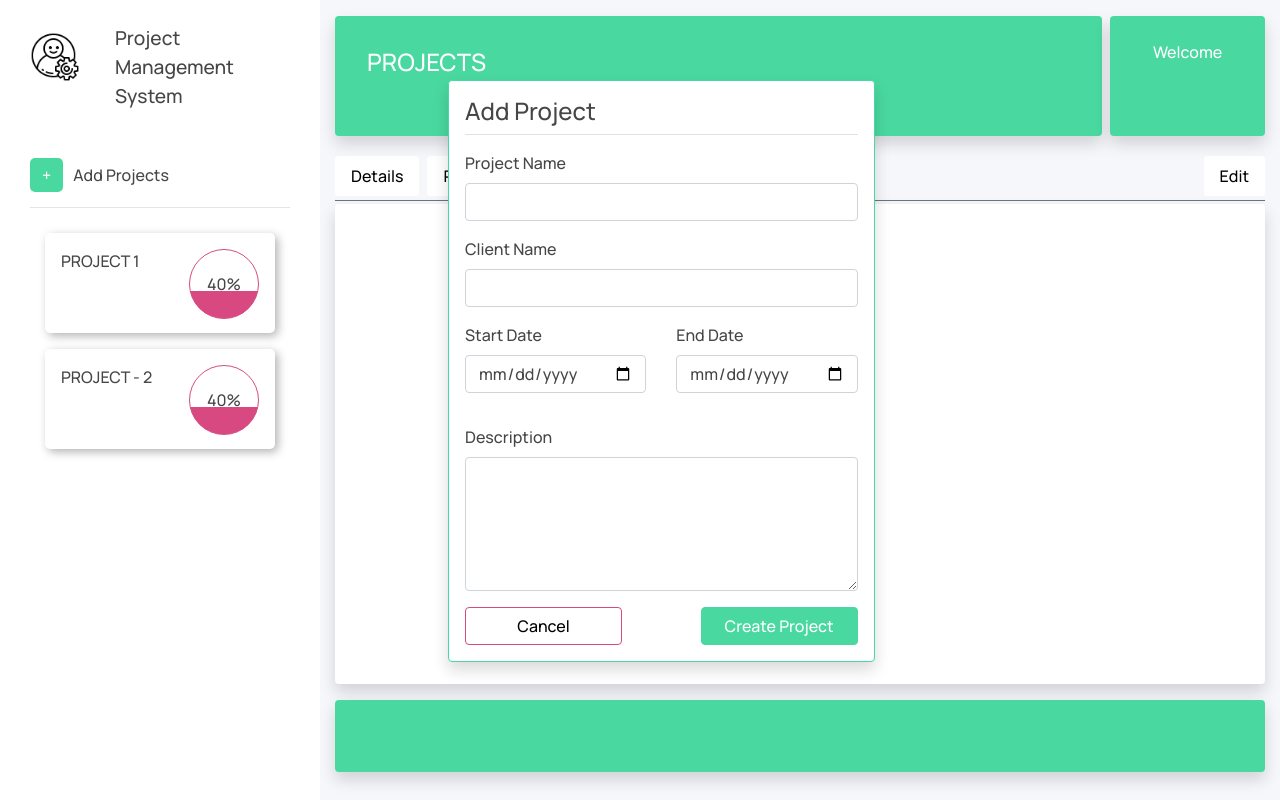
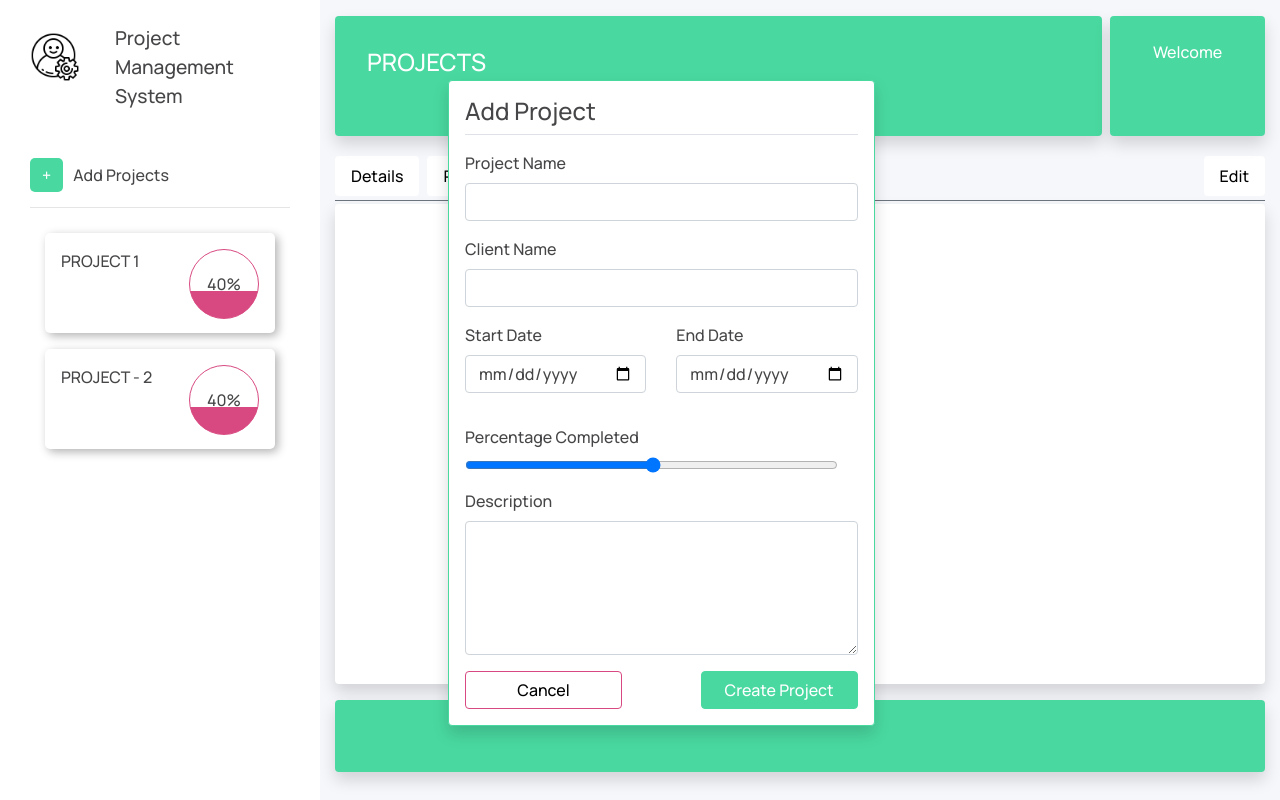
Before and after one commit to JiHaripriya/ProjectManager-Angular, an Angular app: page /projectForm in a window 1280 px wide. Built offline with nearby package versions, Linux system fonts and the light colour scheme.

Commit message:
Add progress bar in project forms

```diff
--- a/src/app/shared/project-form/project-form.component.css
+++ b/src/app/shared/project-form/project-form.component.css
@@ -9,3 +9,7 @@
 .w-40 {
     width: 40% !important;
 }
+
+.w-95{
+    width: 95% !important;
+}
--- a/src/app/shared/project-form/project-form.component.html
+++ b/src/app/shared/project-form/project-form.component.html
@@ -32,11 +32,11 @@
             </div>
         </div>
 
-        <!-- <div class="row form-group">
-            <div class="range range-success col-md-6">
-                <input type="range" name="range" min="1" max="100">
-            </div>
-        </div> -->
+        <div class="row form-group justify-content-between align-items-center">
+            <label for="name">Percentage Completed</label>
+            <input type="range" name="range" min="1" max="100" class="w-95" [(ngModel)]="slider">
+            <span>{{ slider }}</span>
+        </div>
 
         <div class="row form-group">
             <label for="name">Description</label>
--- a/src/app/shared/project-form/project-form.component.ts
+++ b/src/app/shared/project-form/project-form.component.ts
@@ -8,6 +8,8 @@ import { Component, OnInit } from '@angular/core';
 })
 export class ProjectFormComponent implements OnInit {
 
+  slider: string;
+
   constructor() {
 
   }
```
